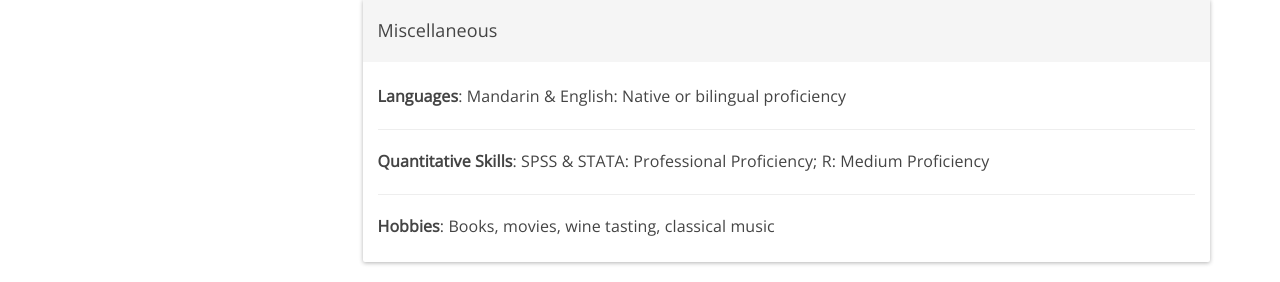
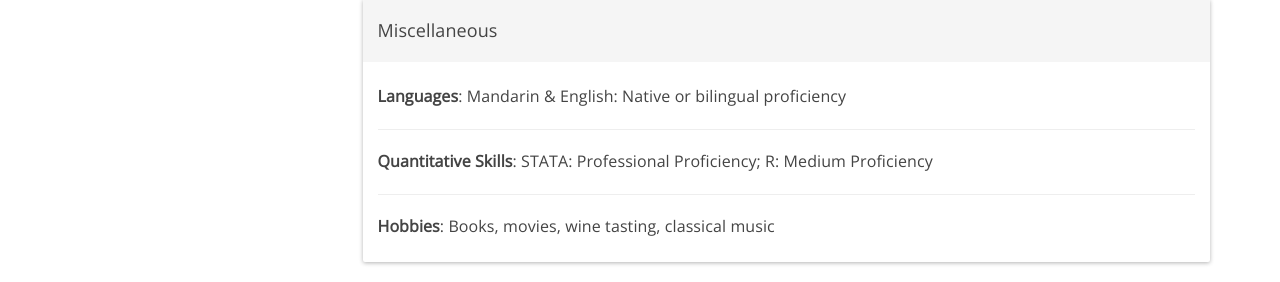
Before and after one commit to CeciliaZhang/-CeciliaZhang-.github-io, a Jekyll site: the page built from index.html, in a window 1280 px wide and 900 px high, scrolled down 1597 px. Shown: the part 615-897 px from the top of the window. Built offline with Jekyll 4.4.1, drawn with Linux system fonts in a browser that asks for light colours; nearby versions of some CDN libraries.

Commit message:
Update skills.html

```diff
--- a/_includes/skills.html
+++ b/_includes/skills.html
@@ -5,7 +5,7 @@
     <div class="panel-body">
         <h5><b>Languages</b>: Mandarin & English: Native or bilingual proficiency</h5>
         <hr/>
-        <h5><b>Quantitative Skills</b>: SPSS & STATA: Professional Proficiency; R: Medium Proficiency</h5>
+        <h5><b>Quantitative Skills</b>: STATA: Professional Proficiency; R: Medium Proficiency</h5>
         <hr/>
         <h5><b>Hobbies</b>: Books, movies, wine tasting, classical music</h5>
     </div>
```
